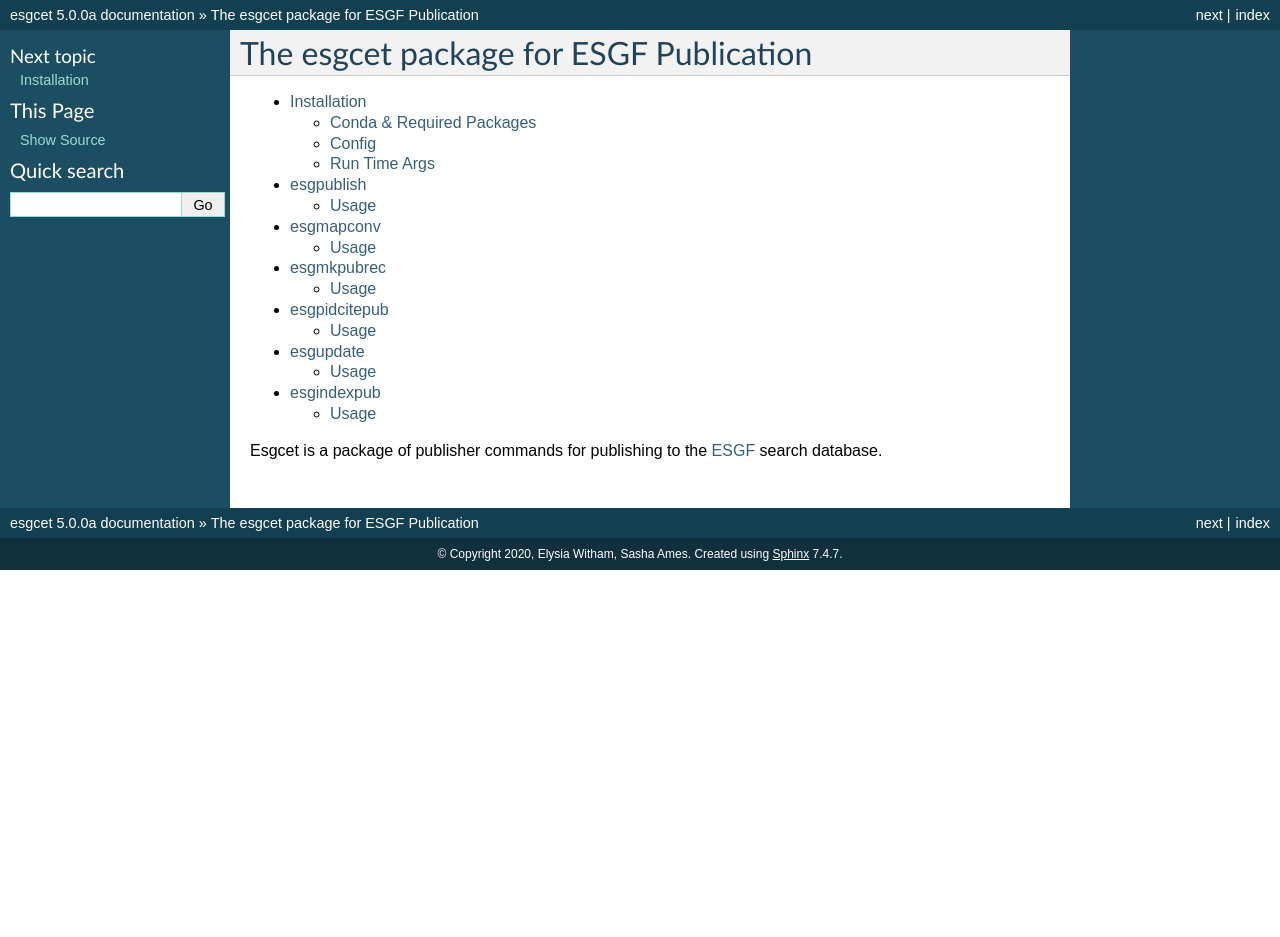
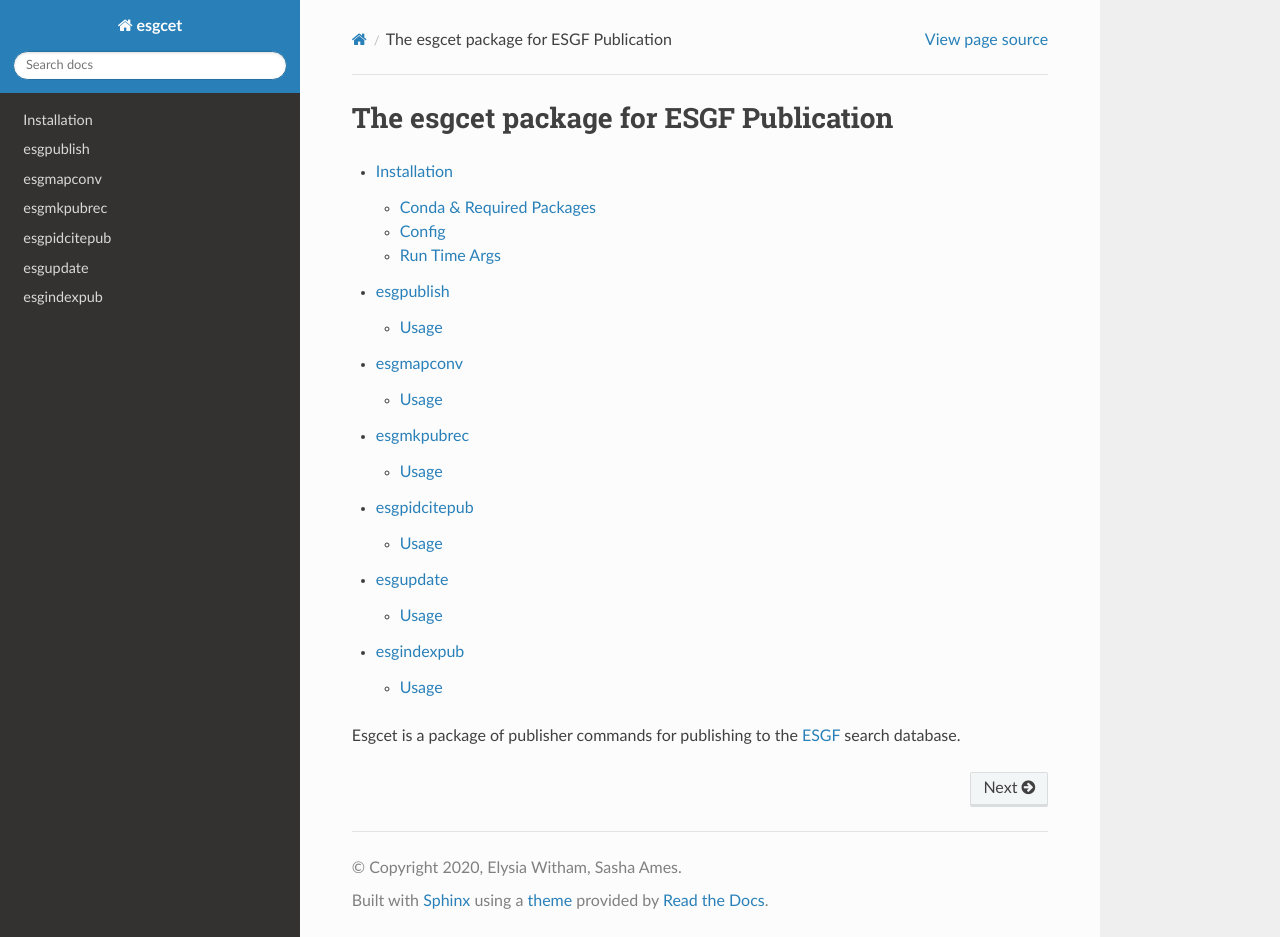
Before and after one commit to ESGF/esg-publisher, a Sphinx documentation site: the page built from docs/index.rst, in a window 1280 px wide and 937 px high. Built offline with Sphinx 7.4.7 and the Read the Docs theme 2.0.0, drawn with Linux system fonts in a browser that asks for light colours.

Commit message:
changed theme

```diff
--- a/docs/conf.py
+++ b/docs/conf.py
@@ -13,7 +13,7 @@
 # import os
 # import sys
 # sys.path.insert(0, os.path.abspath('.'))
-
+import sphinx_rtd_theme
 
 # -- Project information -----------------------------------------------------
 
@@ -30,7 +30,7 @@ release = '5.0.0a'
 # Add any Sphinx extension module names here, as strings. They can be
 # extensions coming with Sphinx (named 'sphinx.ext.*') or your custom
 # ones.
-extensions = [
+extensions = [ "sphinx_rtd_theme"
 ]
 
 # Add any paths that contain templates here, relative to this directory.
@@ -49,7 +49,7 @@ exclude_patterns = ['_build', 'Thumbs.db', '.DS_Store']
 # The theme to use for HTML and HTML Help pages.  See the documentation for
 # a list of builtin themes.
 #
-html_theme = 'classic'
+html_theme = 'sphinx_rtd_theme'
 
 # Add any paths that contain custom static files (such as style sheets) here,
 # relative to this directory. They are copied after the builtin static files,
```
